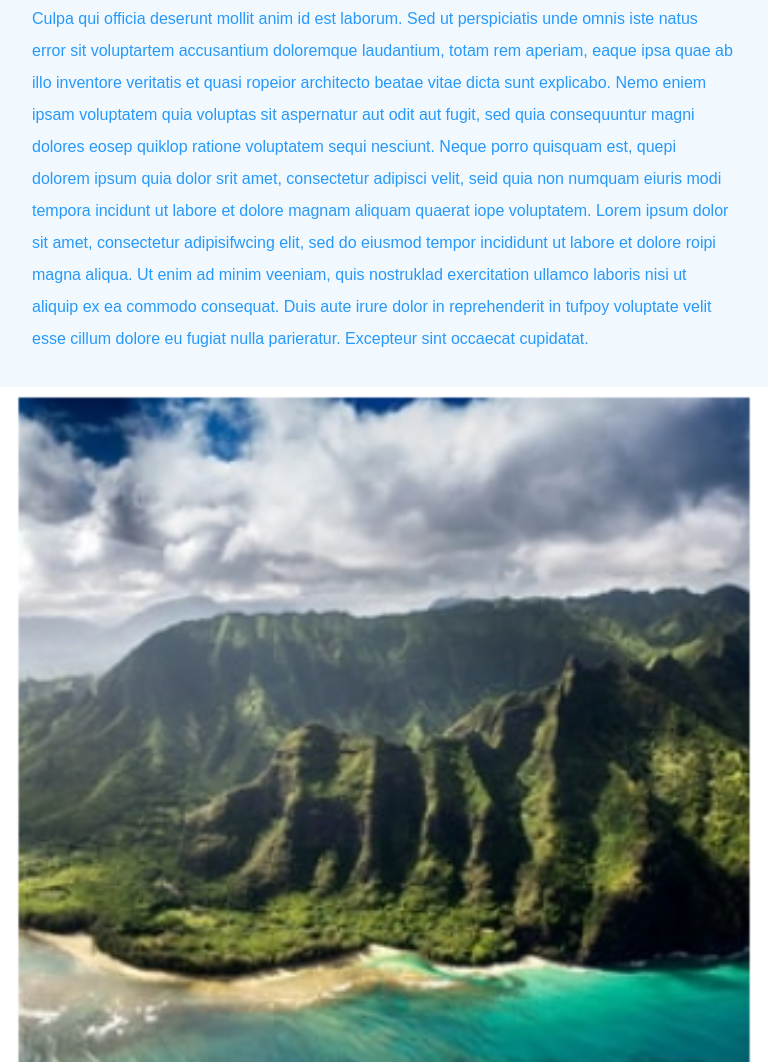
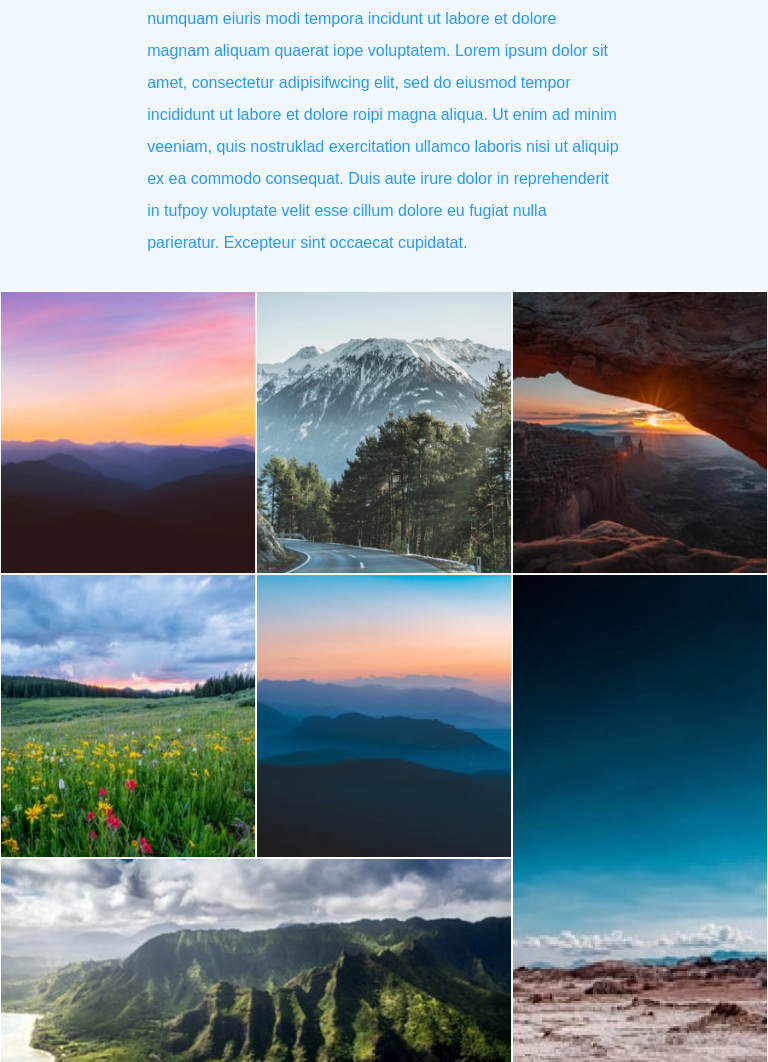
Before and after one commit to jesusvera99/unit7Assignment_JV, a plain HTML site: page index.html in a window 768 px wide. Shown: the part 1738-2800 px from the top of the page. Drawn offline with nearby package versions, Linux system fonts and the light colour scheme.

Commit message:
Continued work on tablet for the second half of site

```diff
--- a/css/style.scss
+++ b/css/style.scss
@@ -139,8 +139,9 @@ $arial: 'Arial', Helvetica, sans-serif;
 
   #section2 {
     #section2-child {
+      background-color: $veryLightBlue;
       #section-left {
-        background-color: $veryLightBlue;
+        // background-color: $veryLightBlue;
         padding: 2em;
         h1 {
           font-family: $lageParaType;
@@ -361,11 +362,91 @@ $arial: 'Arial', Helvetica, sans-serif;
       display: none;
     }
 
-    #section1 {
-      padding: 5em;
-      display: flex;
-      align-items: center;
-      justify-content: center;
+    // #section1 {
+    //   padding: 5em;
+    //   display: flex;
+    //   align-items: center;
+    //   justify-content: center;
+    // }
+  }
+}
+
+@media screen and (min-width: 600px) and (max-width: 1024px) {
+  section#section1 {
+    width: 70%;
+    margin: 0 auto;
+  }
+  section#section-left {
+    width: 70%;
+    margin: 0 auto;
+  }
+  .container section#section2 section#section2-child section#section-right {
+    padding: 0;
+    margin: 0 auto;
+    width: 100%;
+    height: 100%;
+    // min-width: $gridMin;
+    // max-width: $gridMax;
+    // min-height: $gridMin;
+    // max-height: $gridMax;
+    display: grid;
+    // grid-template-columns: 1fr 1fr 1fr;
+    grid-template-columns: repeat(3, 1fr);
+    grid-template-rows: repeat(3, 1fr);
+    row-gap: 0;
+    grid-template-areas:
+      'one two three'
+      'four five six'
+      'seven seven six';
+
+    img {
+      padding: 0;
+      width: 100%;
+      height: 100%;
+    }
+    img:nth-child(1) {
+      grid-area: one;
+    }
+    img:nth-child(2) {
+      grid-area: two;
+    }
+    img:nth-child(3) {
+      grid-area: three;
+    }
+    img:nth-child(4) {
+      grid-area: four;
+    }
+    img:nth-child(5) {
+      grid-area: five;
+    }
+    img:nth-child(6) {
+      grid-area: six;
+    }
+    img:nth-child(7) {
+      grid-area: seven;
+    }
+  }
+  section#cards {
+    display: grid;
+    grid-template-columns: repeat(2, 1fr);
+    // grid-template-rows: repeat(4, 1fr);
+    width: 90%;
+    margin: 3em auto;
+  }
+  div#section-five-div {
+    // width: 60%;
+    p {
+      width: 60%;
+    }
+  }
+  .container #section-five #section-five-div #section-five-div-div {
+    flex-direction: row;
+
+    .section-five-div-div-section {
+      padding: 1.5em;
+    }
+    .section-five-div-div-section:nth-child(2) {
+      margin: 0 1em;
     }
   }
 }
--- a/index.html
+++ b/index.html
@@ -85,13 +85,13 @@
             </div>
           </section>
           <section id="section-right">
-            <img id="img-1" src="images/landscape/landscape 75.png" alt="#" />
-            <img id="img-2" src="images/landscape/landscape 431.png" alt="#" />
-            <img id="img-3" src="images/landscape/landscape 74.png" alt="#" />
-            <img id="img-4" src="images/landscape/landscape 73.png" alt="#" />
-            <img id="img-5" src="images/landscape/landscape 432.png" alt="#" />
-            <img id="img-6" src="images/landscape/landscape 433.png" alt="#" />
-            <img id="img-7" src="images/landscape/landscape.png" alt="#" />
+            <img id="img-1" src="images/landscape/landscape.png" alt="#" />
+            <img id="img-2" src="images/landscape/landscape 432.png" alt="#" />
+            <img id="img-3" src="images/landscape/landscape 73.png" alt="#" />
+            <img id="img-4" src="images/landscape/landscape 433.png" alt="#" />
+            <img id="img-5" src="images/landscape/rectangle437.png" alt="#" />
+            <img id="img-6" src="images/landscape/rectangle74.png" alt="#" />
+            <img id="img-7" src="images/landscape/rectangle431.png" alt="#" />
           </section>
         </section>
       </section>
```
Also changed, not shown: css/style.css, images/landscape/rectangle431.png (added), images/landscape/rectangle437.png (added), images/landscape/rectangle74.png (added), 4 other files.
